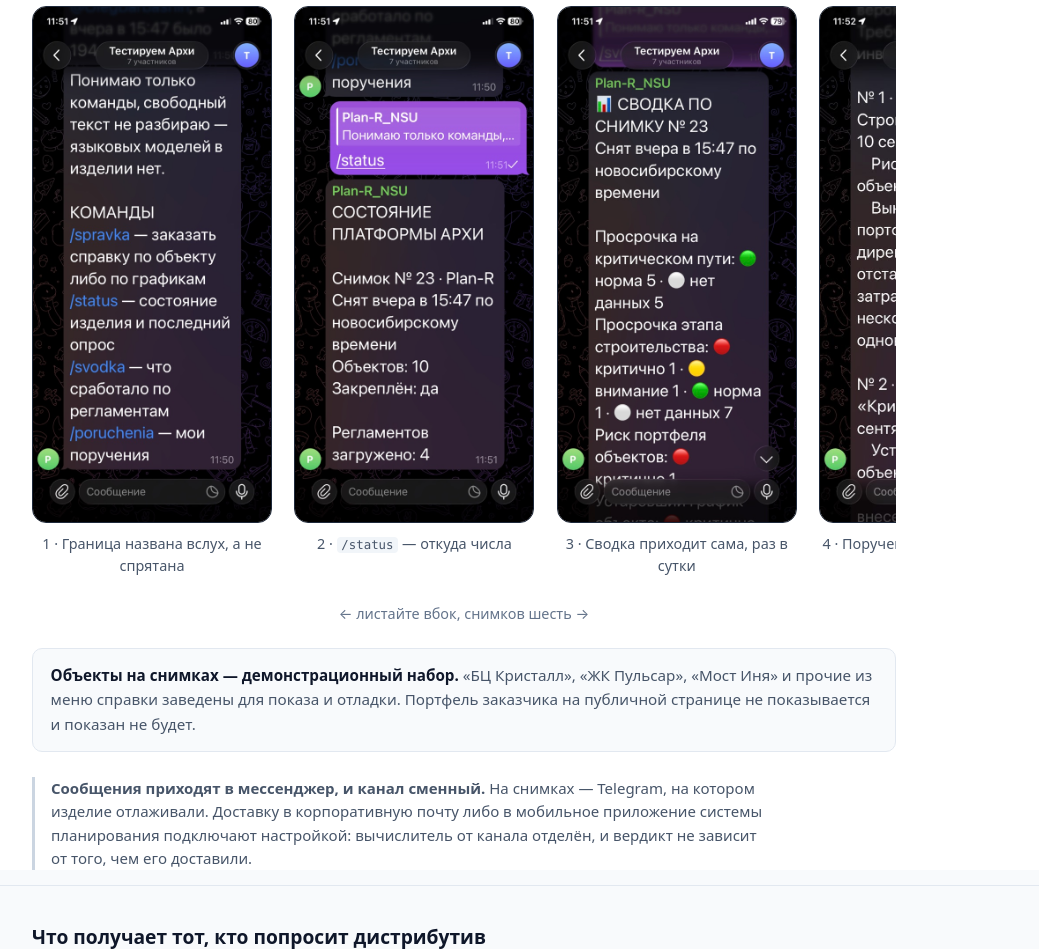
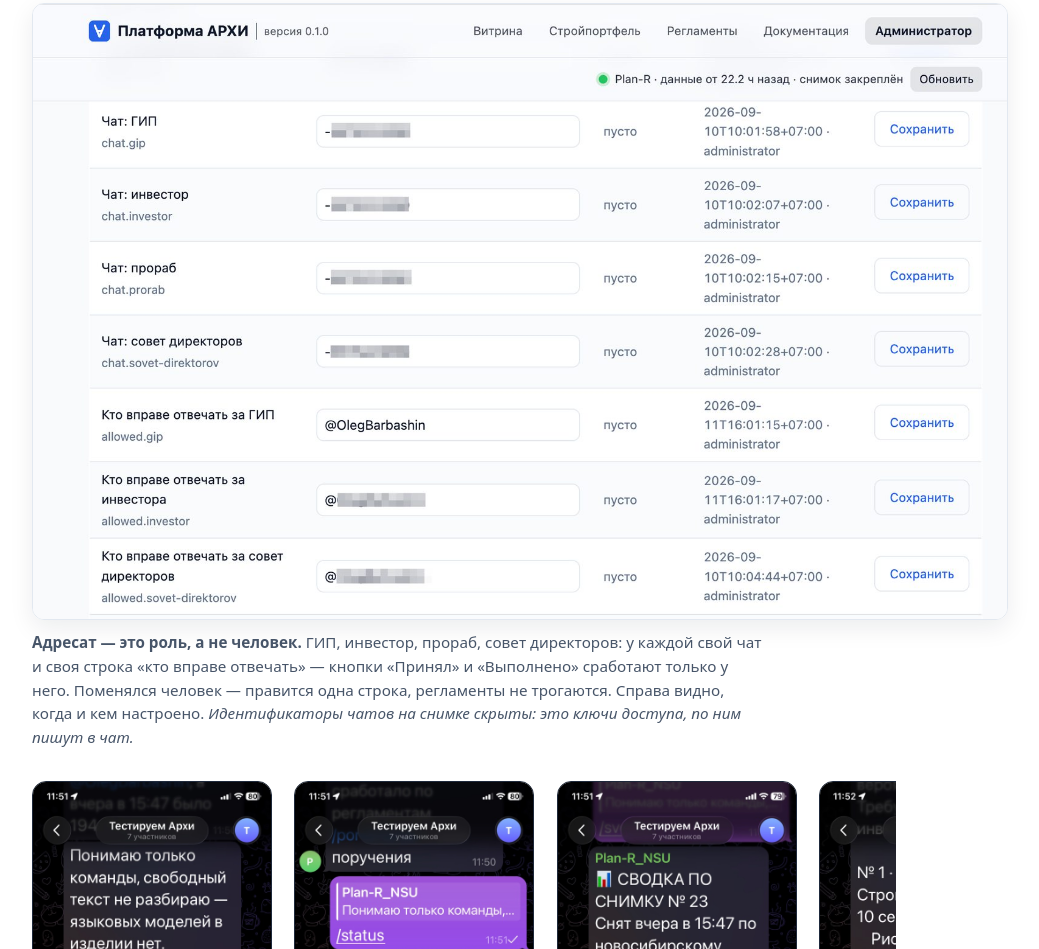
Before and after one commit to Barbashin1970/ARCHI-NSU-Public, a plain HTML site: page index.html in a window 1280 px wide. Shown: the part 5487-6436 px from the top of the page, without its empty margins (120-1159 px from the left). Drawn offline with Linux system fonts and the light colour scheme.

Commit message:
снимок настройки чатов: кому именно пишет изделие
Между экранами изделия и лентой сообщений недоставало звена: выше
показано, что изделие считает, ниже — что приходит в мессенджер,
а «кому именно» не показано нигде. Снимок настройки адресатов закрывает
этот разрыв и стоит ровно в этом месте — вопрос возникает здесь.

На снимке видно то, что странице выгодно показать: адресат — это РОЛЬ
(ГИП, инвестор, прораб, совет директоров), у каждой свой чат и отдельная
строка «кто вправе отвечать». Поменялся человек — правится одна строка,
регламенты не трогаются. Это подкрепляет плитку «Пишет ответственному»
и обещание из заглавного блока.

Идентификаторы чатов на снимке скрыты — это ключи доступа. Замазка
объяснена прямо в подписи: без объяснения читатель решит, что прячут
чужие данные, и снимок сработает против доверия, а не на него.
Строку @OlegBarbashin владелец решил оставить открытой — она согласуется
с открытыми на странице почтой, именем и фотографией.

Заодно убран сырой PNG, случайно попавший в предыдущий коммит: наверх
едет только jpeg 1600x1011, 121 КБ, исходник — в ishodniki-kartinok/.

Co-Authored-By: Claude Opus 5 (1M context) <noreply@anthropic.com>

```diff
--- a/index.html
+++ b/index.html
@@ -671,6 +671,29 @@
     </figure>
 
     <!--
+      КОМУ АДРЕСОВАНО. Снимок добавлен 13.09.2026 и стоит между экранами
+      изделия и лентой сообщений намеренно: он отвечает на вопрос, который
+      возникает ровно здесь. Выше показано, что изделие считает, ниже —
+      что приходит в мессенджер; между ними недоставало «а кому именно».
+
+      ЗАМАЗКА ОБЪЯСНЕНА В ПОДПИСИ. Идентификаторы чатов скрыты, и без
+      объяснения читатель решит, что прячут чужое. Скрыты они потому, что
+      это ключи доступа: по ним пишут в чат.
+    -->
+    <figure class="snimok">
+      <img src="/img/ekran-chaty.jpg" loading="lazy" width="1600" height="1011"
+           alt="Страница администратора: настройка адресатов — чат ГИП, чат инвестора, чат прораба, чат совета директоров; у каждой роли своё поле и отдельная строка «кто вправе отвечать»">
+      <figcaption>
+        <b>Адресат — это роль, а не человек.</b> ГИП, инвестор, прораб,
+        совет директоров: у каждой свой чат и своя строка «кто вправе
+        отвечать» — кнопки «Принял» и «Выполнено» сработают только у него.
+        Поменялся человек — правится одна строка, регламенты не трогаются.
+        Справа видно, когда и кем настроено. <i>Идентификаторы чатов на
+        снимке скрыты: это ключи доступа, по ним пишут в чат.</i>
+      </figcaption>
+    </figure>
+
+    <!--
       ЛЕНТА, А НЕ СЕТКА. Снимков шесть, и в ряд они не помещаются нигде:
       на телефоне сетка складывала их в столбик длиной в шесть экранов,
       и до последнего не доходил никто. Лента листается вбок, по одному
```
Also changed, not shown: img/ekran-chaty.jpg (added), ishodniki-kartinok/2026-09-13_13-57-40.png (renamed from img/2026-09-13_13-57-40.png).
